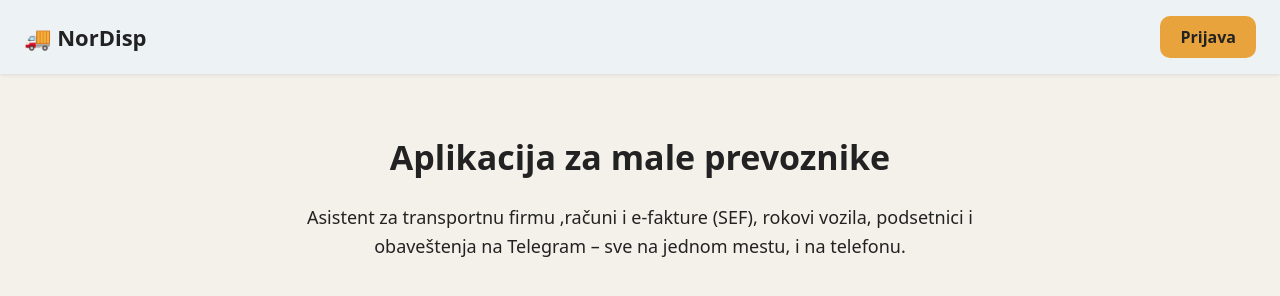
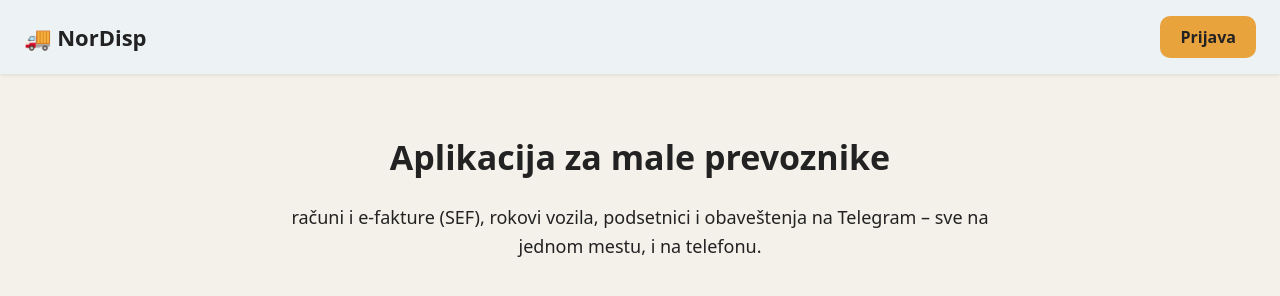
Before and after one commit to nordcomp2021/nordisp-sajt, a plain HTML site: page index.html in a window 1280 px wide. Drawn offline with Linux system fonts and the light colour scheme.

Commit message:
promena main-p-racuni

```diff
--- a/index.html
+++ b/index.html
@@ -46,7 +46,7 @@
 
   <main>
     <h1>Aplikacija za male prevoznike</h1>
-    <p>Asistent za transportnu firmu ,računi i e-fakture (SEF), rokovi vozila, podsetnici i obaveštenja na Telegram – sve na jednom mestu, i na telefonu.</p>
+    <p>računi i e-fakture (SEF), rokovi vozila, podsetnici i obaveštenja na Telegram – sve na jednom mestu, i na telefonu.</p>
   </main>
 </body>
 </html>
```
